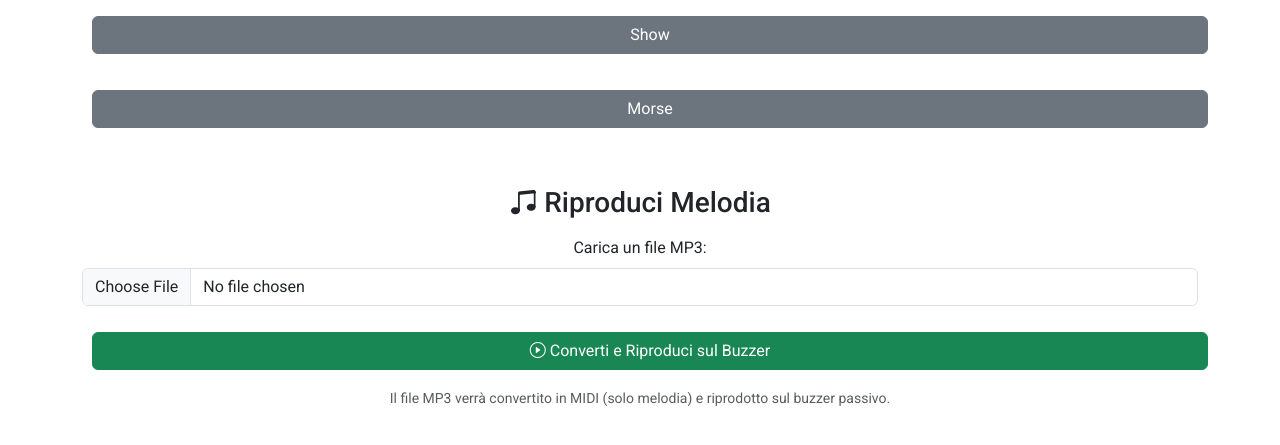
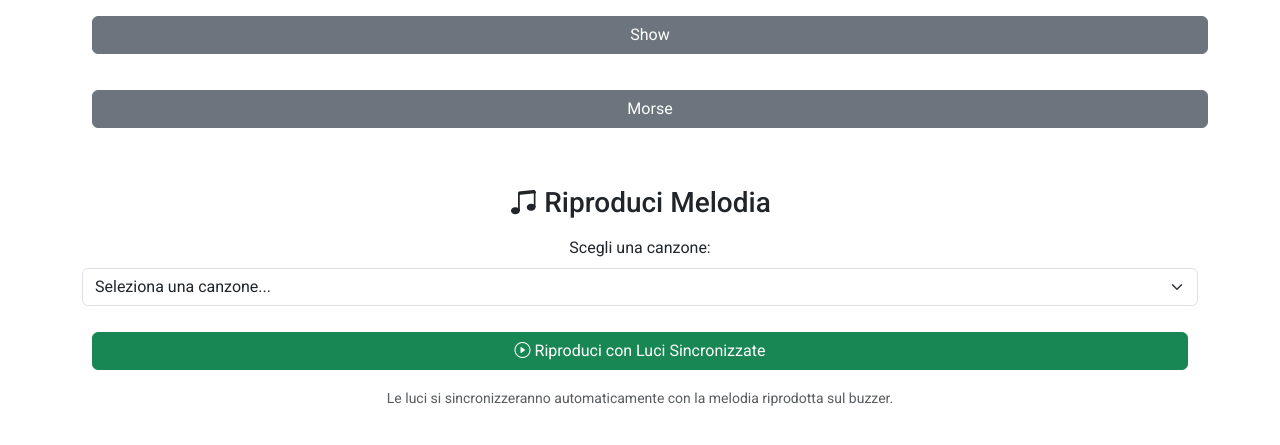
Before and after one commit to manusanchi02/christmas-lights, a Flask app: page / in a window 1280 px wide. Shown: the part 274-719 px from the top of the page. Run offline with Flask 3, Linux system fonts and the light colour scheme; some libraries are stand-ins or nearby versions.

Commit message:
feat: implement song selection and playback with synchronized lights

```diff
--- a/app.py
+++ b/app.py
@@ -5,11 +5,7 @@ from time import sleep
 import threading
 from enum import Enum
 import os
-import tempfile
-from basic_pitch.inference import predict
-from basic_pitch import ICASSP_2022_MODEL_PATH
 from mido import MidiFile
-import numpy as np
 
 
 class Mode(Enum):
@@ -17,9 +13,15 @@ class Mode(Enum):
     FADE = 1
     SHOW = 2
     MORSE = 3
+    MUSIC = 4
 
 
 mode = Mode.FIXED
+music_playing = False
+music_stop_flag = False
+
+# Directory per i file MIDI
+MUSIC_DIR = os.path.join(os.path.dirname(__file__), 'music')
 
 # Led config
 GPIO.setmode(GPIO.BCM)
@@ -57,7 +59,24 @@ def shutdown():
 @app.route('/')
 def index():
     global mode
-    return render_template('index.html', mode=mode)
+    # Ottieni la lista delle canzoni disponibili
+    songs = get_available_songs()
+    return render_template('index.html', mode=mode, songs=songs)
+
+
+def get_available_songs():
+    """Restituisce la lista dei file MIDI disponibili nella cartella music"""
+    songs = []
+    if os.path.exists(MUSIC_DIR):
+        for filename in os.listdir(MUSIC_DIR):
+            if filename.lower().endswith(('.mid', '.midi')):
+                # Formatta il nome per la visualizzazione
+                display_name = filename.rsplit('.', 1)[0].replace('-', ' ').title()
+                songs.append({
+                    'filename': filename,
+                    'display_name': display_name
+                })
+    return sorted(songs, key=lambda x: x['display_name'])
 
 
 @app.route('/toggle_fade', methods=['POST'])
@@ -88,42 +107,61 @@ def toggle_morse():
     return redirect(url_for('index', mode=mode))
 
 
-@app.route('/play_mp3', methods=['POST'])
-def play_mp3():
+@app.route('/play_song', methods=['POST'])
+def play_song():
     """
-    Endpoint per caricare un file MP3, convertirlo in MIDI e riprodurlo sul buzzer
+    Endpoint per riprodurre una canzone precaricata
     """
-    if 'mp3_file' not in request.files:
-        return 'Nessun file caricato', 400
+    global mode, music_stop_flag
 
-    file = request.files['mp3_file']
+    song_filename = request.form.get('song')
+    if not song_filename:
+        return 'Nessuna canzone selezionata', 400
 
-    if file.filename == '':
-        return 'Nessun file selezionato', 400
+    song_path = os.path.join(MUSIC_DIR, song_filename)
 
-    if file and file.filename.endswith('.mp3'):
-        # Salva temporaneamente il file MP3
-        with tempfile.NamedTemporaryFile(delete=False, suffix='.mp3') as temp_file:
-            temp_file_path = temp_file.name
-            file.save(temp_file_path)
+    if not os.path.exists(song_path):
+        return 'Canzone non trovata', 404
 
-        # Avvia la conversione e riproduzione in un thread separato
-        play_thread = threading.Thread(
-            target=lambda: [mp3_to_midi_and_play(temp_file_path), os.unlink(temp_file_path)],
-            daemon=True
-        )
-        play_thread.start()
+    # Ferma musica precedente se in esecuzione
+    music_stop_flag = True
+    sleep(0.5)
+    music_stop_flag = False
 
-        return redirect(url_for('index'))
+    # Imposta la modalità MUSIC
+    mode = Mode.MUSIC
 
-    return 'Formato file non valido. Usa un file MP3.', 400
+    # Avvia la riproduzione in un thread separato
+    play_thread = threading.Thread(
+        target=lambda: midi_play_with_lights(song_path),
+        daemon=True
+    )
+    play_thread.start()
+
+    return redirect(url_for('index'))
+
+
+@app.route('/stop_music', methods=['POST'])
+def stop_music():
+    """
+    Ferma la riproduzione musicale
+    """
+    global music_stop_flag, mode
+    music_stop_flag = True
+    mode = Mode.FIXED
+    return redirect(url_for('index'))
 
 
 def control_led():
-    global mode
+    global mode, music_playing
     try:
         while True:
-            if mode == Mode.FIXED:
+            if mode == Mode.MUSIC:
+                # In modalità musica, le luci sono controllate dalla funzione di riproduzione
+                if not music_playing:
+                    pwm_led.value = 0
+                sleep(0.1)
+            elif mode == Mode.FIXED:
                 pwm_led.value = 1
             elif mode == Mode.FADE:
                 for val in range(1, 11):
@@ -199,76 +237,75 @@ def play_frequency(frequency, duration):
         sleep(half_period)
 
 
-def mp3_to_midi_and_play(mp3_file_path):
+def midi_play_with_lights(midi_file_path):
     """
-    Converte un file MP3 in MIDI usando BasicPitch e riproduce le frequenze
-    sul buzzer passivo.
+    Riproduce un file MIDI sul buzzer passivo e sincronizza le luci.
 
     Args:
-        mp3_file_path: percorso del file MP3 da convertire
+        midi_file_path: percorso del file MIDI da riprodurre
     """
+    global music_playing, music_stop_flag
+
     try:
-        print(f"Conversione di {mp3_file_path} in MIDI...")
+        music_playing = True
+        print(f"Caricamento di {midi_file_path}...")
 
-        # Crea una directory temporanea per i file MIDI
-        with tempfile.TemporaryDirectory() as temp_dir:
-            # Usa BasicPitch per convertire MP3 in MIDI
-            # onset_threshold e frame_threshold sono ottimizzati per la melodia
-            model_output, midi_data, note_events = predict(
-                mp3_file_path,
-                ICASSP_2022_MODEL_PATH,
-                onset_threshold=0.5,  # Soglia per rilevare l'inizio delle note
-                frame_threshold=0.3,   # Soglia per mantenere le note
-                minimum_note_length=100,  # Lunghezza minima nota in ms
-                minimum_frequency=None,
-                maximum_frequency=None,
-                multiple_pitch_bends=False,
-                melodia_trick=True,  # Importante: ottimizza per la melodia
-                debug_file=None,
-            )
+        # Leggi il file MIDI
+        midi = MidiFile(midi_file_path)
 
-            # Salva il MIDI in un file temporaneo
-            midi_file_path = os.path.join(temp_dir, "output.mid")
-            midi_data.write(midi_file_path)
-            print(f"MIDI salvato temporaneamente in {midi_file_path}")
+        print("Riproduzione con sincronizzazione luci...")
 
-            # Leggi il file MIDI
-            midi = MidiFile(midi_file_path)
+        active_notes = set()  # Traccia le note attive
 
-            print("Riproduzione delle note sul buzzer...")
+        # Itera attraverso tutte le tracce e messaggi MIDI
+        for track in midi.tracks:
+            if music_stop_flag:
+                break
 
-            # Itera attraverso tutte le tracce e messaggi MIDI
-            for track in midi.tracks:
-                time_elapsed = 0
+            for msg in track:
+                if music_stop_flag:
+                    break
 
-                for msg in track:
-                    time_elapsed += msg.time
+                # Converti il tempo MIDI in secondi
+                time_in_seconds = msg.time / midi.ticks_per_beat * 0.5
 
-                    # Converti il tempo MIDI in secondi
-                    time_in_seconds = msg.time / midi.ticks_per_beat * 0.5  # Tempo base
+                if msg.type == 'note_on' and msg.velocity > 0:
+                    # Nota attiva
+                    active_notes.add(msg.note)
+                    frequency = midi_note_to_frequency(msg.note)
 
-                    if msg.type == 'note_on' and msg.velocity > 0:
-                        # Nota attiva con velocità > 0
-                        frequency = midi_note_to_frequency(msg.note)
-                        print(f"Nota: {msg.note}, Frequenza: {frequency:.2f} Hz")
-                        # Riproduce la frequenza per un breve momento
-                        play_frequency(frequency, 0.1)
+                    # Sincronizza le luci con l'intensità della nota
+                    # Note più alte = luci più brillanti
+                    brightness = min(1.0, (msg.velocity / 127.0) * 1.5)
+                    pwm_led.value = brightness
 
-                    elif msg.type == 'note_off' or (msg.type == 'note_on' and msg.velocity == 0):
-                        # Pausa breve tra le note
+                    # Riproduce la frequenza
+                    play_frequency(frequency, 0.1)
+
+                elif msg.type == 'note_off' or (msg.type == 'note_on' and msg.velocity == 0):
+                    # Nota terminata
+                    if msg.note in active_notes:
+                        active_notes.remove(msg.note)
+
+                    # Se non ci sono note attive, abbassa le luci
+                    if not active_notes:
+                        pwm_led.value = 0.1
+
+                    sleep(time_in_seconds)
+                else:
+                    # Per altri messaggi, rispetta il timing
+                    if time_in_seconds > 0:
                         sleep(time_in_seconds)
 
-                    else:
-                        # Per altri messaggi, rispetta il timing
-                        if time_in_seconds > 0:
-                            sleep(time_in_seconds)
-
-            print("Riproduzione completata!")
+        print("Riproduzione completata!")
 
     except Exception as e:
-        print(f"Errore durante la conversione/riproduzione: {e}")
+        print(f"Errore durante la riproduzione: {e}")
         import traceback
         traceback.print_exc()
+    finally:
+        music_playing = False
+        pwm_led.value = 0
 
 
 # Separate thread to control the LED
--- a/templates/index.html
+++ b/templates/index.html
@@ -35,20 +35,36 @@
             </form>
         </div>
 
-        <!-- Sezione per caricare e riprodurre file MP3 -->
+        <!-- Sezione per riprodurre canzoni precaricate -->
         <div class="mt-5">
             <h3 class="mb-3"><i class="bi bi-music-note-beamed"></i> Riproduci Melodia</h3>
-            <form method="post" action="/play_mp3" enctype="multipart/form-data">
+            <form method="post" action="/play_song">
                 <div class="mb-3">
-                    <label for="mp3_file" class="form-label">Carica un file MP3:</label>
-                    <input type="file" class="form-control" id="mp3_file" name="mp3_file" accept=".mp3" required>
+                    <label for="song" class="form-label">Scegli una canzone:</label>
+                    <select class="form-select" id="song" name="song" required>
+                        <option value="" selected disabled>Seleziona una canzone...</option>
+                        {% for song in songs %}
+                        <option value="{{ song.filename }}">{{ song.display_name }}</option>
+                        {% endfor %}
+                    </select>
                 </div>
-                <button type="submit" class="btn btn-success w-100">
-                    <i class="bi bi-play-circle"></i> Converti e Riproduci sul Buzzer
+                <div class="d-grid gap-2">
+                    <button type="submit" class="btn btn-success">
+                        <i class="bi bi-play-circle"></i> Riproduci con Luci Sincronizzate
+                    </button>
+                </div>
+            </form>
+
+            {% if mode|string == 'Mode.MUSIC' %}
+            <form method="post" action="/stop_music" class="mt-3">
+                <button type="submit" class="btn btn-danger w-100">
+                    <i class="bi bi-stop-circle"></i> Ferma Musica
                 </button>
             </form>
+            {% endif %}
+
             <p class="text-muted mt-2 small">
-                Il file MP3 verrà convertito in MIDI (solo melodia) e riprodotto sul buzzer passivo.
+                Le luci si sincronizzeranno automaticamente con la melodia riprodotta sul buzzer.
             </p>
         </div>
     </div>
```
